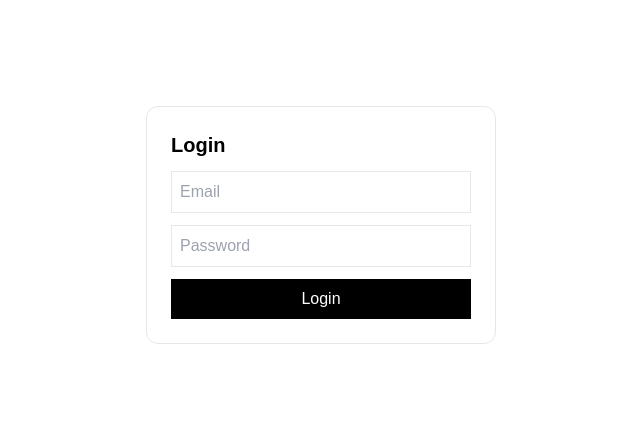
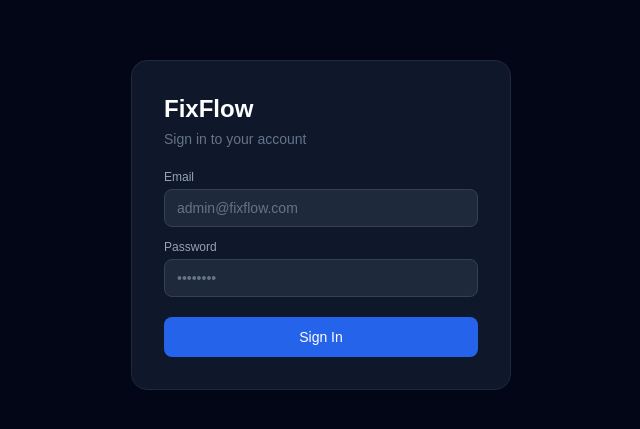
Before and after one commit to deathekid666/fixflow, a Next.js app: page /login in a window 1280 px wide. Shown: the part 175-604 px from the top of the page, without its empty margins (319-959 px from the left). Built offline with nearby package versions, Linux system fonts and the light colour scheme; no server answers.

Commit message:
fix: login redirect using window.location.href for cookie pickup

```diff
--- a/src/app/login/page.tsx
+++ b/src/app/login/page.tsx
@@ -5,17 +5,19 @@
 
 export default function LoginPage() {
   const router = useRouter();
-
   const [email, setEmail] = useState("");
   const [password, setPassword] = useState("");
   const [error, setError] = useState("");
+  const [loading, setLoading] = useState(false);
 
   async function handleLogin() {
     setError("");
+    setLoading(true);
 
     const res = await fetch("/api/auth/login", {
       method: "POST",
       headers: { "Content-Type": "application/json" },
+      credentials: "include",
       body: JSON.stringify({ email, password }),
     });
 
@@ -23,45 +25,53 @@
 
     if (!res.ok) {
       setError(data.error || "Login failed");
+      setLoading(false);
       return;
     }
 
-    // cookie is now httpOnly — nothing to store manually
-
-router.refresh();
-router.push("/dashboard");  }
+    window.location.href = "/dashboard";
+  }
 
   return (
-    <div className="flex items-center justify-center min-h-screen">
-      <div className="w-[350px] p-6 border rounded-xl space-y-3">
-        <h1 className="text-xl font-bold">Login</h1>
+    <div className="flex items-center justify-center min-h-screen bg-slate-950">
+      <div className="w-[380px] p-8 bg-slate-900 border border-slate-800 rounded-2xl space-y-5">
+        <div>
+          <h1 className="text-2xl font-bold text-white">FixFlow</h1>
+          <p className="text-sm text-slate-500 mt-1">Sign in to your account</p>
+        </div>
 
+        <div className="space-y-3">
+          <div>
+            <label className="text-xs text-slate-400 mb-1 block">Email</label>
             <input
-          className="w-full border p-2"
-          placeholder="Email"
+              className="w-full bg-slate-800 border border-slate-700 rounded-lg px-3 py-2 text-sm text-white placeholder-slate-500 focus:outline-none focus:border-blue-500"
+              placeholder="admin@fixflow.com"
               value={email}
               onChange={(e) => setEmail(e.target.value)}
+              onKeyDown={(e) => { if (e.key === "Enter") handleLogin(); }}
             />
-
+          </div>
+          <div>
+            <label className="text-xs text-slate-400 mb-1 block">Password</label>
             <input
-          className="w-full border p-2"
+              className="w-full bg-slate-800 border border-slate-700 rounded-lg px-3 py-2 text-sm text-white placeholder-slate-500 focus:outline-none focus:border-blue-500"
               type="password"
-          placeholder="Password"
+              placeholder="••••••••"
               value={password}
               onChange={(e) => setPassword(e.target.value)}
+              onKeyDown={(e) => { if (e.key === "Enter") handleLogin(); }}
             />
+          </div>
+        </div>
 
-        {error && (
-          <p className="text-red-500 text-sm">
-            {error}
-          </p>
-        )}
+        {error && <p className="text-red-400 text-sm">{error}</p>}
 
         <button
-          className="w-full bg-black text-white p-2"
           onClick={handleLogin}
+          disabled={loading}
+          className="w-full bg-blue-600 hover:bg-blue-500 disabled:opacity-50 text-white py-2.5 rounded-lg text-sm font-medium transition-colors"
         >
-          Login
+          {loading ? "Signing in..." : "Sign In"}
         </button>
       </div>
     </div>
```
Lines whose indentation alone changed are shown as unchanged.
